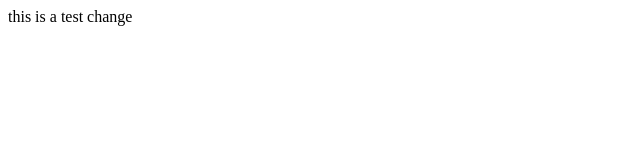
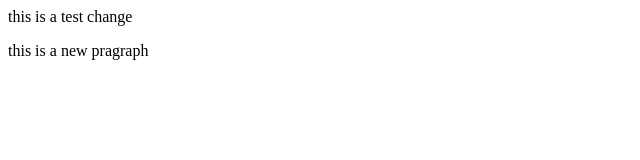
Before and after one commit to movassagh/test-repo, a plain HTML site: page index.html in a window 1280 px wide. Shown: the whole page, without its empty margins (0-640 px from the left). Drawn offline with Linux system fonts and the light colour scheme.

Commit message:
add new pragraph

```diff
--- a/index.html
+++ b/index.html
@@ -8,5 +8,7 @@
 </head>
 <body>
     this is a test change
+
+    <p>this is a new pragraph</p>
 </body>
 </html>
```
